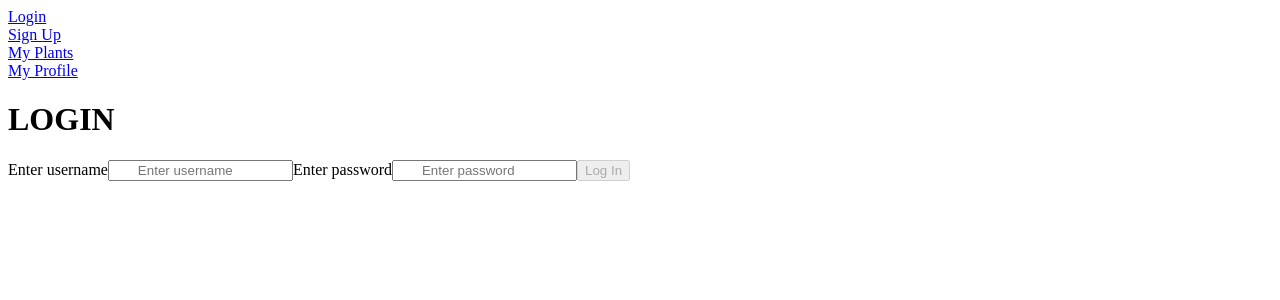
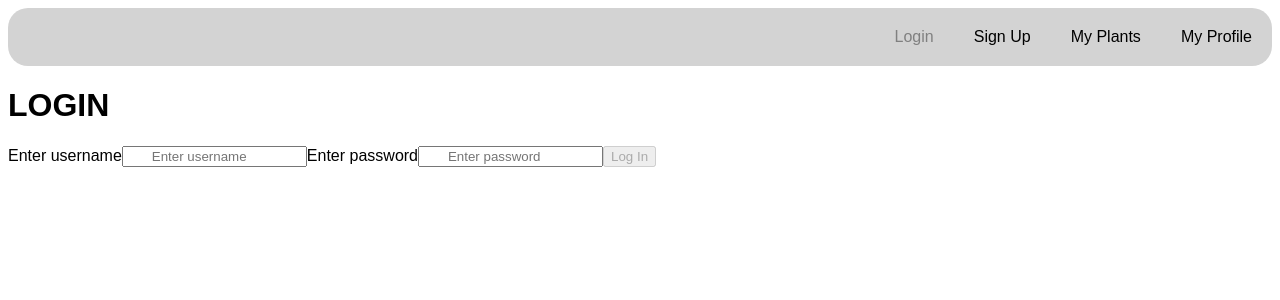
Before and after one commit to Water-My-Plants-BW/FE, a React (Create React App) app in the folder sprout/: page / in a window 1280 px wide. Shown: the top 300 px of the page. Built offline with nearby package versions, Linux system fonts and the light colour scheme.

Commit message:
some styling

```diff
--- a/sprout/src/App.js
+++ b/sprout/src/App.js
@@ -1,16 +1,18 @@
 import React from "react";
 import { Switch, Route } from "react-router-dom";
 import PrivateRoute from './components/PrivateRoute';
+import styled from "styled-components";
 import Login from "./components/Login";
 import PlantPage from './components/PlantPage';
 import Signup from './components/Signup';
 import User from './components/User';
 import NavBar from './components/Navbar';
+import Background from './images/plantimg.jpg';
 
 function App() {
   return (
 
-    <div className="App">
+    <AppWrapper>
       <NavBar />
 
       <Switch>
@@ -20,8 +22,14 @@ function App() {
         <PrivateRoute path='/profile' component={User} />
         </Switch>
 
-    </div>
+    </AppWrapper>
   );
 }
 
+const AppWrapper = styled.div`
+width: 100%;
+margin: 0;
+font-family: 'Gotham SSm A', 'Gotham SSm B', sans-serif;
+
+`
 export default App;
--- a/sprout/src/components/Navbar.js
+++ b/sprout/src/components/Navbar.js
@@ -1,16 +1,48 @@
-import React from 'react';
-import { Link } from 'react-router-dom'
+import React, { useState } from 'react';
+import { NavLink } from 'react-router-dom'
+import styled from "styled-components";
 
 
-const Navbar = () => {
+ const Navbar = () => {
+
     return (
-        <>
-        <div><Link to="/">Login</Link></div>
-        <div><Link to="/signup">Sign Up</Link></div>
-        <div><Link to="/plants">My Plants</Link></div>
-        <div><Link to="/profile">My Profile</Link></div>
-        </>
+    <NavWrapper className="nav">
+
+       <NavLink className="link" activeClassName="active" exact to="/">Login</NavLink>
+       <NavLink className="link" activeClassName="active" to="/signup">Sign Up</NavLink>
+       <NavLink className="link" activeClassName="active" to="/plants">My Plants</NavLink>
+       <NavLink className="link" activeClassName="active" to="/profile">My Profile</NavLink>
+
+    </NavWrapper>
     )
 }
 
-export default Navbar
+
+export default Navbar;
+
+const NavWrapper = styled.div`
+background-color: lightgray;
+display: flex;
+justify-content: flex-end;
+border-radius: 20px;
+
+.link {
+    margin: 10px;
+    text-decoration: none;
+    color: black;
+    padding: 10px;
+    padding-top: 10px;
+
+    &:hover{
+        color: gray;
+    }
+
+}
+
+a.active{
+    color: gray;
+    background: lightgray;
+}
+
+
+`;
--- a/sprout/src/components/PlantList.js
+++ b/sprout/src/components/PlantList.js
@@ -114,7 +114,7 @@ const PlantList = ({ plants, updatePlants }) => {
 
   return (
     <div>
-      <p>Your Plants</p>
+      <h1 className="plantsdisplay">Your Plants</h1>
       <ul>
         {plants.map(plant => (
           <li key={plant.id} onClick={() => editPlant(plant)}>
@@ -193,7 +193,7 @@ const PlantList = ({ plants, updatePlants }) => {
 };
 
 const AddWrapper = styled.div`
-   width: auto;
+   width: 100%;
    height: 500px;
    display: flex;
    font-family: 'Gotham SSm A', 'Gotham SSm B', sans-serif;
@@ -206,31 +206,36 @@ const AddWrapper = styled.div`
     margin-top: 2rem;
     padding: 4rem;
     background: gray;
-    display: flex;
-    flex-direction: column;
     color: lightgray;
     box-sizing: border-box;
 
    }
 
    .input{
-     width: 100%;
+     border: 0;
+     width: 90%;
      background: lightgray;
      margin: 5px 0 10px 0;
-     border: none;
      color: #282828;
      font-size: 16px;
-     padding: 10px 10px;
+     padding: 10px 14px;
      outline: none;
      line-height: normal;
+     box-shadow: none;
+     :focus{
+       border-bottom: 1px solid cyan;
+     }
    }
 
    button{
-
-     border: none;
+     width: 97%;
      margin-top: 10px;
      padding: 10px;
+     outline: none;
      transition-duration: 0.4s;
+     font-size: 16px;
+     outline: none;
+     border: 0;
      :hover{
 
        background-color: #4CAF50;
```
Also changed, not shown: sprout/src/images/plantimg.jpg (added), 1 other file (tests, documents, lock files or other folders).
